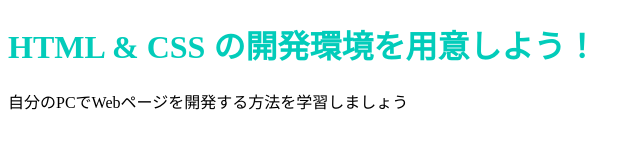
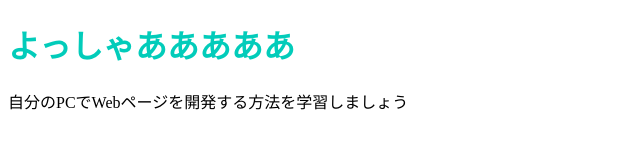
Before and after one commit to koki0317/uwaa, a plain HTML site: page index.html in a window 1280 px wide. Shown: the whole page, without its empty margins (0-640 px from the left). Drawn offline with Linux system fonts and the light colour scheme.

Commit message:
Update index.html

```diff
--- a/index.html
+++ b/index.html
@@ -6,7 +6,7 @@
     <title>Progate</title>
   </head>
   <body>
-    <h1 class="title">HTML & CSS の開発環境を用意しよう！</h1>
+    <h1 class="title">よっしゃあああああ</h1>
     <p>自分のPCでWebページを開発する方法を学習しましょう</p>
   </body>
 </html>
```
